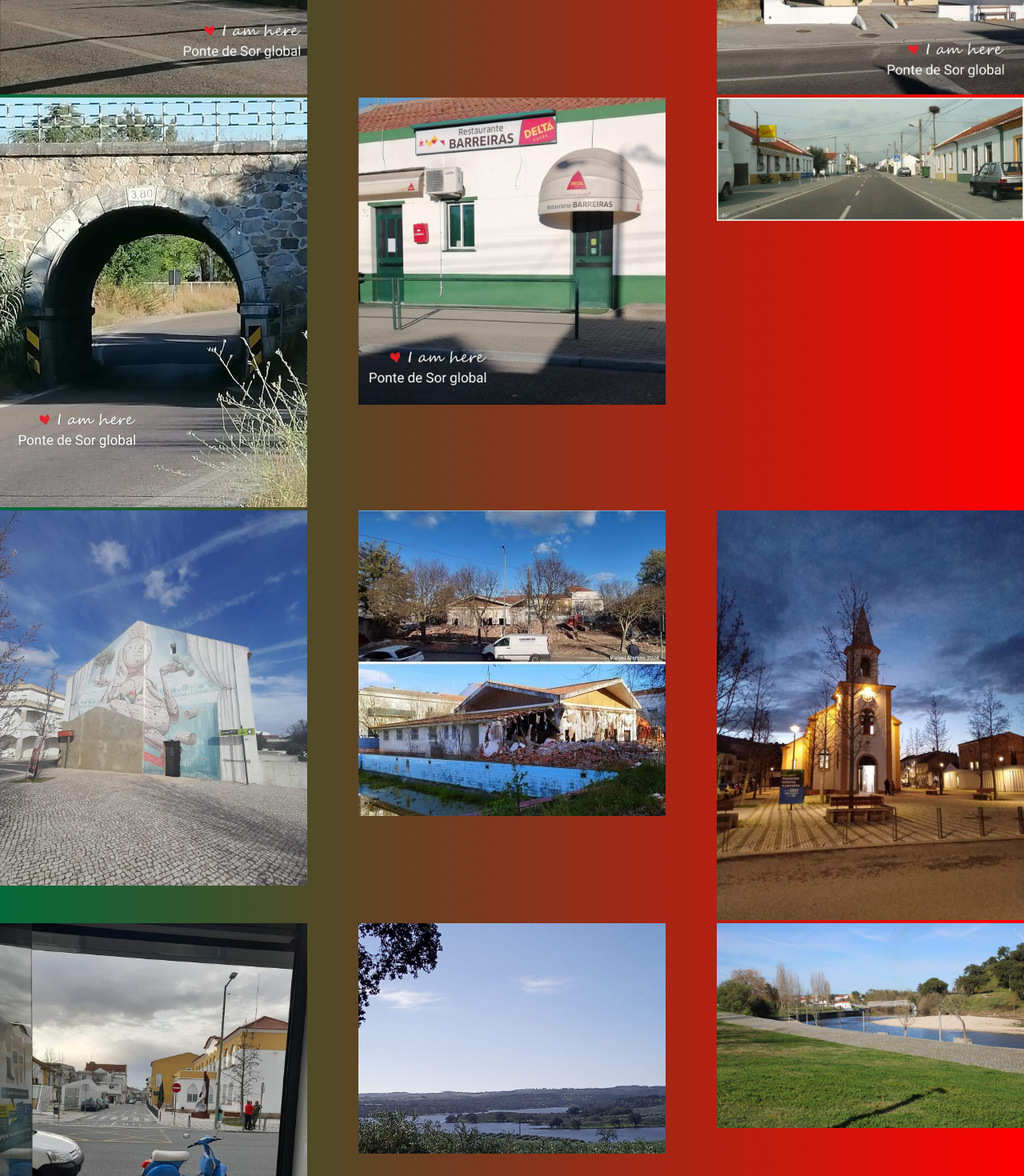
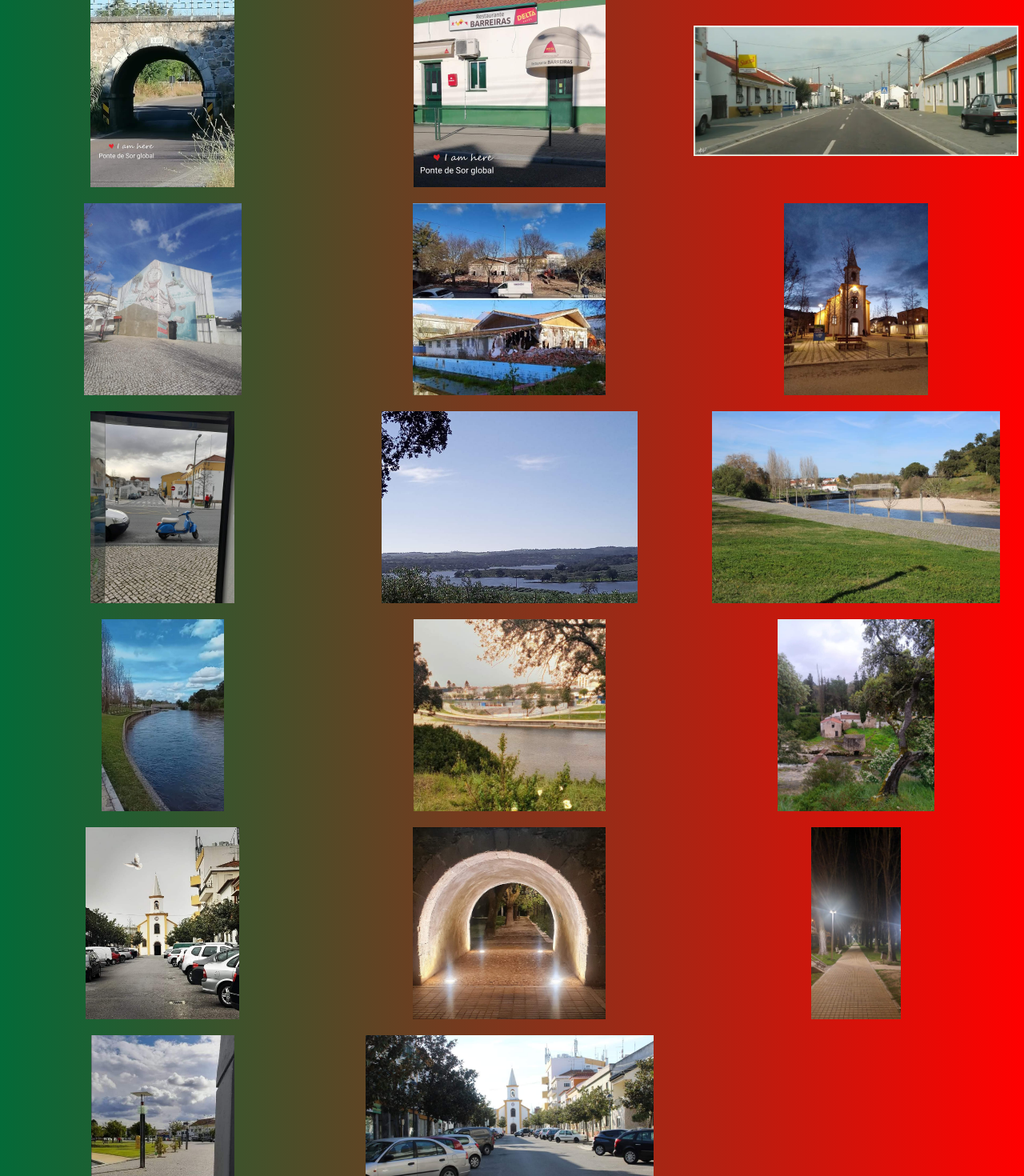
Before and after one commit to porrtuguinha/laurindaSurpresa, a React (Create React App) app: page /#/manoel in a window 1280 px wide. Shown: the part 400-1870 px from the top of the page at 80% size. Built offline with nearby package versions, Linux system fonts and the light colour scheme.

Commit message:
reestruturação código

```diff
--- a/src/components/FotosManoel/FotosManoel.js
+++ b/src/components/FotosManoel/FotosManoel.js
@@ -3,98 +3,76 @@ function FotosManoel(){
 return(
 
 
-<div className="fotos">
-        <div className="fotos-coluna1">
-            <div className="imagemlado1">
-                <img src="images/Barreiras.jpeg" alt="" height="100%" width="100%"/>
-            </div>
-            <div className="imagemlado2">
-                <img src="images/cabeco.jpeg" alt="" height="100%" width="100%"/>
-            </div>
-            <div className="imagemlado3">
-                <img src="images/Capela.jpeg" alt="" height="100%" width="100%"/>
+<div className="fotosManoel">
 
-            </div>
+                <img src="images/Barreiras.jpeg" alt="" />
 
-        </div>
-        <div className="fotos-coluna1">
-            <div className="imagemlado1">
-                <img src="images/ponte.jpeg" alt="" height="100%" width="100%"/>
-            </div>
-            <div className="imagemlado2">
-                <img src="images/restaurante.jpeg" alt="" height="100%" width="100%"/>
-            </div>
-            <div className="imagemlado3">
-                <img src="images/rua.jpeg" alt="" height="100%" width="100%"/>
-
-            </div>
+                <img src="images/cabeco.jpeg" alt="" />
 
 
-        </div>
-        <div className="fotos-coluna1">
-            <div className="imagemlado1">
-                <img src="images/arte.jpeg" alt="" height="100%" width="100%"/>
-            </div>
-            <div className="imagemlado2">
-                <img src="images/casa.jpeg" alt="" height="100%" width="100%"/>
-            </div>
-            <div className="imagemlado3">
-                <img src="images/igreja.jpeg" alt="" height="100%" width="100%"/>
-
-            </div>
+                <img src="images/Capela.jpeg" alt="" />
 
 
-        </div>
-        <div className="fotos-coluna1">
-            <div className="imagemlado1">
-                <img src="images/moto.jpeg" alt="" height="100%" width="100%"/>
-            </div>
-            <div className="imagemlado2">
-                <img src="images/paisagem.jpeg" alt="" height="100%" width="100%"/>
-            </div>
-            <div className="imagemlado3">
-                <img src="images/paisagem2.jpeg" alt="" height="100%" width="100%"/>
-
-            </div>
 
 
-        </div>
-        <div className="fotos-coluna1">
-            <div className="imagemlado1">
-                <img src="images/rio.jpeg" alt="" height="100%" width="100%"/>
-            </div>
-            <div className="imagemlado2">
-                <img src="images/alemrio.jpeg" alt="" height="100%" width="100%"/>
-            </div>
-            <div className="imagemlado3">
-                <img src="images/casa4.jpeg" alt="" height="100%" width="100%"/>
-
-            </div>
 
 
-        </div>
-        <div className="fotos-coluna1">
-            <div className="imagemlado1">
-                <img src="images/igeja4.jpeg" alt="" height="100%" width="100%"/>
-            </div>
-            <div className="imagemlado2">
-                <img src="images/ponte4.jpeg" alt="" height="100%" width="100%"/>
-            </div>
-            <div className="imagemlado3">
-                <img src="images/rua4.jpeg" alt="" height="100%" width="100%"/>
-
-            </div>
+                <img src="images/ponte.jpeg" alt="" />
 
 
-        </div>
-        <div className="fotos-coluna1">
-            <div className="imagemlado1">
-                <img src="images/poste.jpeg" alt="" height="100%" width="100%"/>
-            </div>
-            <div className="imagemlado2">
-                <img src="images/ruaigreja.jpeg" alt="" height="100%" width="100%"/>
-            </div>
-        </div>
+                <img src="images/restaurante.jpeg" alt="" />
+
+
+                <img src="images/rua.jpeg" alt="" />
+
+
+
+
+
+
+
+                <img src="images/arte.jpeg" alt="" />
+
+                <img src="images/casa.jpeg" alt=""/>
+
+                <img src="images/igreja.jpeg" alt="" />
+
+
+
+
+                <img src="images/moto.jpeg" alt="" />
+
+                <img src="images/paisagem.jpeg" alt="" />
+
+                <img src="images/paisagem2.jpeg" alt="" />
+
+
+
+
+
+
+                <img src="images/rio.jpeg" alt="" />
+
+                <img src="images/alemrio.jpeg" alt="" />
+
+                <img src="images/casa4.jpeg" alt="" />
+
+
+
+                <img src="images/igeja4.jpeg" alt="" />
+
+                <img src="images/ponte4.jpeg" alt="" />
+
+                <img src="images/rua4.jpeg" alt="" />
+
+
+
+
+
+                <img src="images/poste.jpeg" alt="" />
+
+                <img src="images/ruaigreja.jpeg" alt=""/>
+
 </div>
         )
 }
--- a/src/components/FotosManoel/fotos2.css
+++ b/src/components/FotosManoel/fotos2.css
@@ -1,36 +1,19 @@
-.fotos{
-    display: flex;
-    flex-direction: column;
-    align-items: center;
+.fotosManoel {
+    display: grid;
+    grid-template-columns: repeat(3, 1fr); /* Define 3 colunas com largura igual */
+    gap: 20px; /* Espaçamento entre as imagens */
+    row-gap: 20px; /* Espaçamento vertical entre as linhas */
 }
-.fotos-coluna1{
-    display: flex;
-    flex-direction: row;
-    width: 100%;
-    max-height: 20%;
+
+.fotosManoel img {
+    width: calc((100vw - 60px) / 3); /* Largura é 1/3 da largura da tela menos o espaçamento */
+    height: calc((100vh - 80px) / 3); /* Altura é 1/3 da altura da tela menos o espaçamento */
+    object-fit: contain; /* Garante que a imagem caiba completamente no espaço */
 }
-.imagemlado1{
-    margin-right: 5%;
-
-    max-height: 33%;
-    max-width: 33%;
-    width: 33%;
-    height: 33%;
-}
-.imagemlado2{
-    margin-right: 5%;
-    max-height: 33%;
-    max-width: 33%;
-    width: 33%;
-    height: 33%;
-
-}
-.imagemlado3{
-    max-height: 33%;
-    max-width: 33%;
-    width: 33%;
-    height: 33%;
-
+@media screen and (max-width: 600px) {
+    .fotosManoel {
+        grid-template-columns: repeat(auto-fit, minmax(100px, 1fr)); /* Ajusta para telas menores */
+    }
 }
 .descricao{
     color: white;
--- a/src/components/body/fotos.css
+++ b/src/components/body/fotos.css
@@ -1,37 +1,19 @@
-.fotos{
-    display: flex;
-    flex-direction: column;
-    align-items: center;
-    max-height: 33%;
+.fotosLaurinda {
+    display: grid;
+    grid-template-columns: repeat(3, 1fr); /* Define 3 colunas com largura igual */
+    gap: 20px; /* Espaçamento entre as imagens */
+    row-gap: 20px; /* Espaçamento vertical entre as linhas */
 }
-.fotos-coluna1{
-    display: flex;
-    flex-direction: row;
-    width: 100%;
-    max-height: 20%;
+
+.fotosLaurinda img {
+    width: calc((100vw - 60px) / 3); /* Largura é 1/3 da largura da tela menos o espaçamento */
+    height: calc((100vh - 80px) / 3); /* Altura é 1/3 da altura da tela menos o espaçamento */
+    object-fit: contain; /* Garante que a imagem caiba completamente no espaço */
 }
-.imagemlado1{
-    margin-right: 5%;
-
-    max-height: 33%;
-    max-width: 33%;
-    width: 33%;
-    height: 33%;
-}
-.imagemlado2{
-    margin-right: 5%;
-    max-height: 33%;
-    max-width: 33%;
-    width: 33%;
-    height: 33%;
-
-}
-.imagemlado3{
-    max-height: 33%;
-    max-width: 33%;
-    width: 33%;
-    height: 33%;
-
+@media screen and (max-width: 600px) {
+    .fotosLaurinda {
+        grid-template-columns: repeat(auto-fit, minmax(100px, 1fr)); /* Ajusta para telas menores */
+    }
 }
 .descricao{
     color: white;
--- a/src/components/rodape/rodape.css
+++ b/src/components/rodape/rodape.css
@@ -33,16 +33,24 @@
     color: blueviolet;
     background-color: pink;
 }
-.ButtonManoel{
+
+.ButtonManoel {
     background-color:rgb(4,106,56) ;
     color: rgb(255,255,0);
-    width: 50%;
-    height: 100%;
-    border-radius: 25%;
+    width: 80%; /* Largura do botão para dispositivos móveis */
+    padding: 10px; /* Espaçamento interno */
+    font-size: 16px; /* Tamanho da fonte */
+    font-family: 'Poppins' sans-serif;
     align-self: center;
-    font-family: 'Poppins' sans-serif;
+    border-radius: 50px;
 }
 .textoButton{
      text-decoration: none;
 
 }
+@media screen and (min-width: 601px) {
+    .ButtonManoel {
+        width: 40%; /* Largura do botão para desktops */
+        font-size: 14px; /* Reduzir o tamanho da fonte para desktops */
+    }
+}
```
Also changed, not shown: src/components/body/fotos.js (+145 -178 lines).
